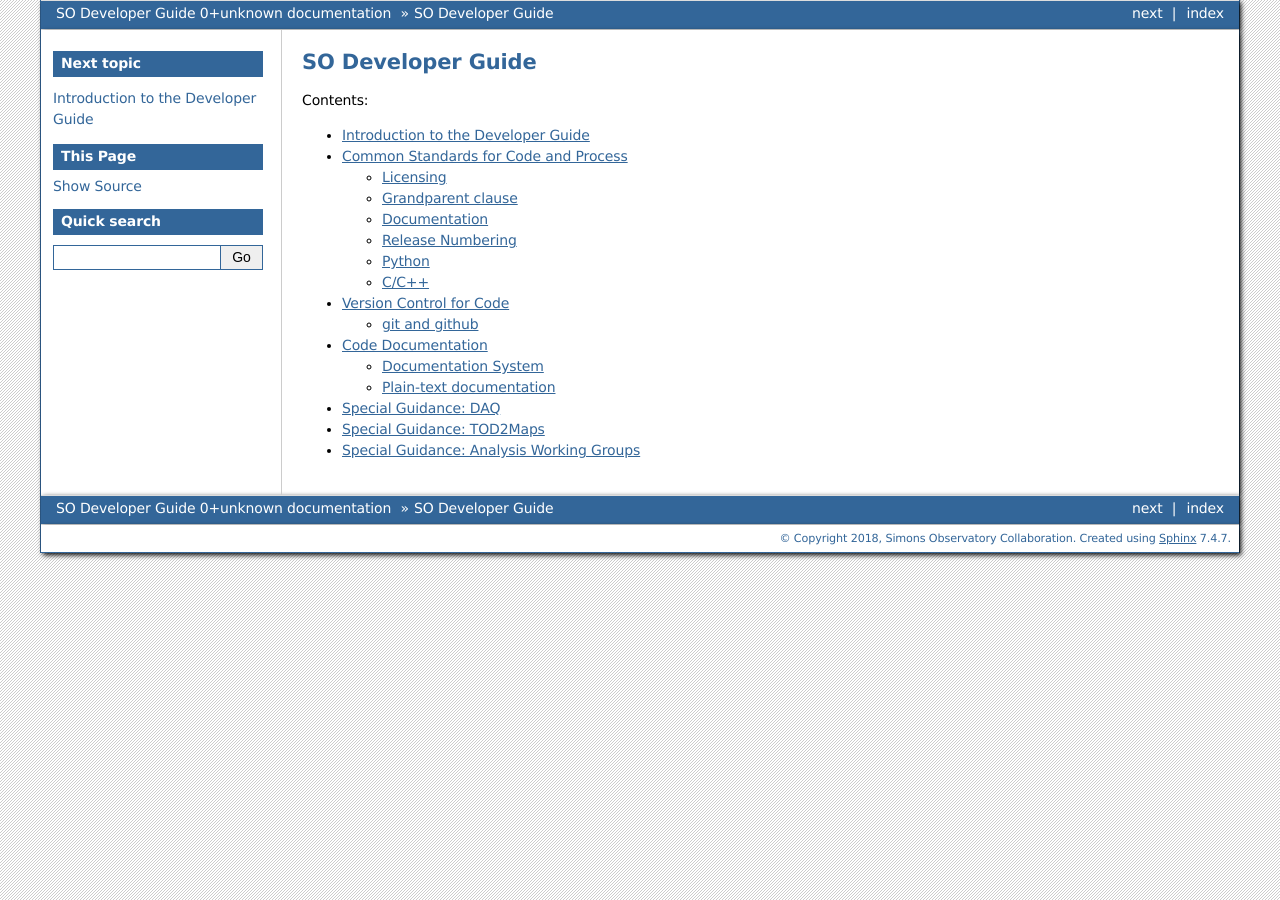
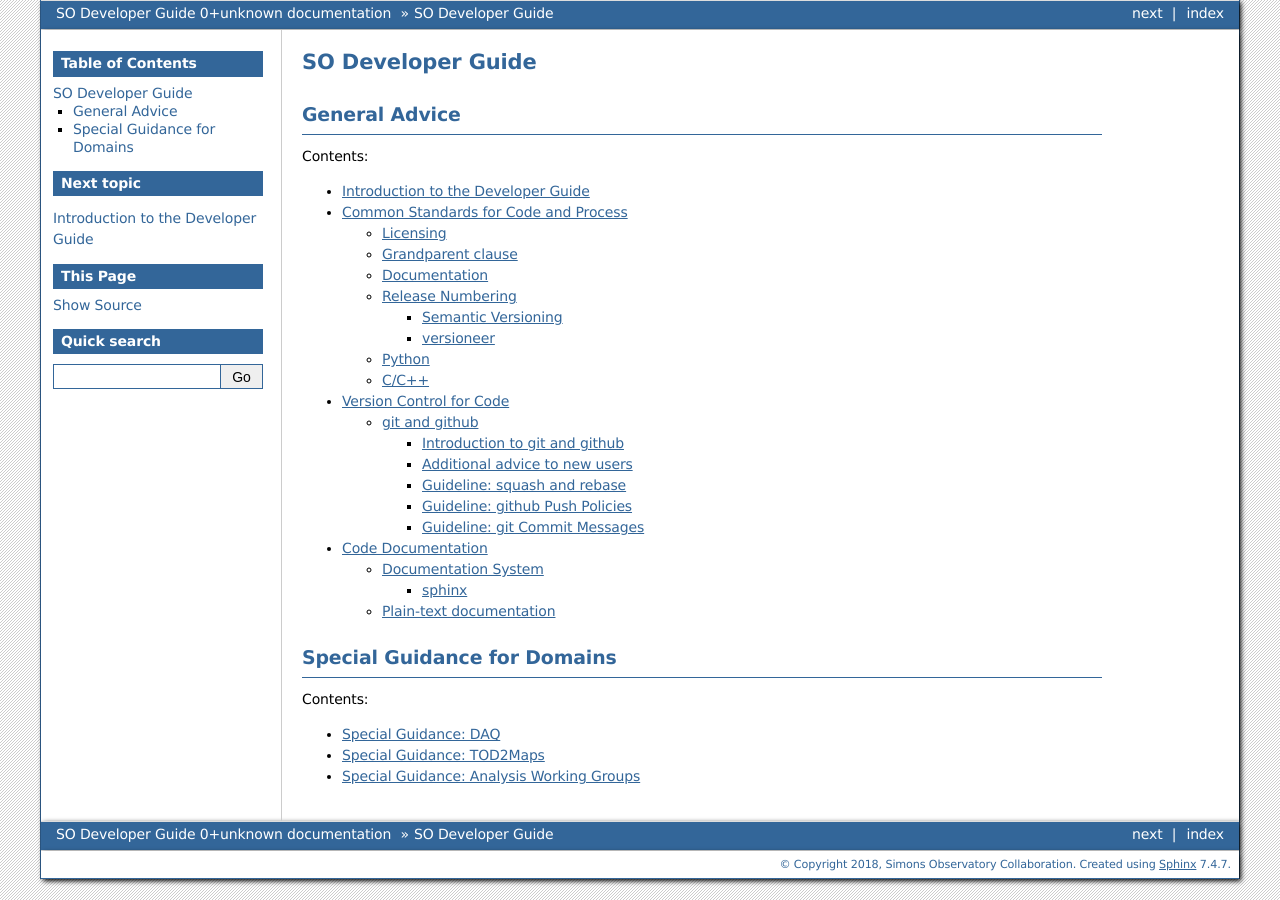
Before and after one commit to simonsobs/so_dev_guide, a Sphinx documentation site: the page built from source/index.rst, in a window 1280 px wide. Built offline with Sphinx 7.4.7, drawn with Linux system fonts in a browser that asks for light colours.

```diff
--- a/source/conf.py
+++ b/source/conf.py
@@ -144,6 +144,7 @@ latex_documents = [
      'Simons Observatory Collaboration', 'manual'),
 ]
 
+latex_toplevel_sectioning = 'part'
 
 # -- Options for manual page output ------------------------------------------
 
--- a/source/index.rst
+++ b/source/index.rst
@@ -6,15 +6,27 @@
 SO Developer Guide
 ==================
 
+==============
+General Advice
+==============
 
 .. toctree::
-   :maxdepth: 2
+   :maxdepth: 3
    :caption: Contents:
 
    intro
    common
    version_control
    docs
+
+============================
+Special Guidance for Domains
+============================
+
+.. toctree::
+   :maxdepth: 3
+   :caption: Contents:
+
    daq
    tod
    analysis
```
